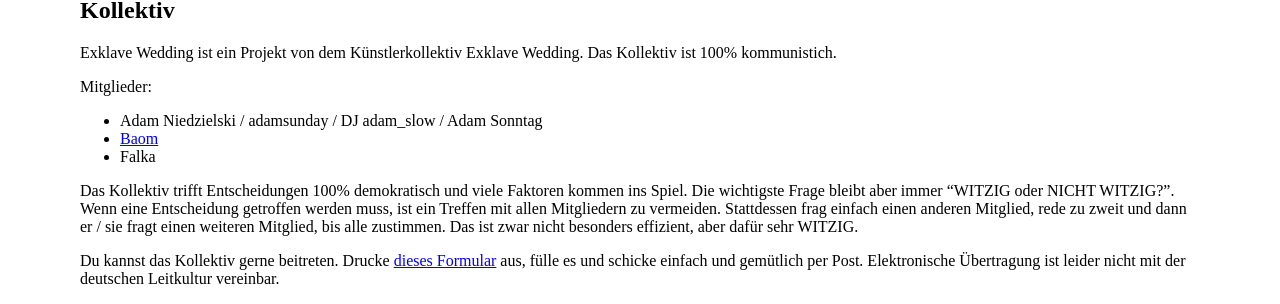
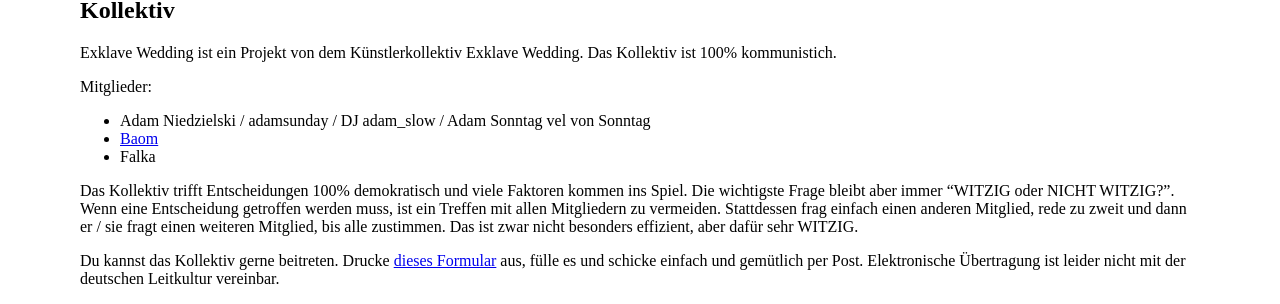
Before and after one commit to adamniedzielski/exklave-wedding, a Jekyll site: the page built from index.markdown, in a window 1280 px wide. Shown: the part 701-1005 px from the top of the page. Built offline with Jekyll 4.4.1, drawn with Linux system fonts in a browser that asks for light colours; our own code applies the rules of GitHub Pages for plain Markdown files.

Commit message:
Add important "von"

```diff
--- a/index.markdown
+++ b/index.markdown
@@ -47,7 +47,7 @@ Exklave Wedding ist ein Projekt von dem Künstlerkollektiv Exklave Wedding. Das
 
 Mitglieder:
 
-- Adam Niedzielski / adamsunday / DJ adam_slow / Adam Sonntag
+- Adam Niedzielski / adamsunday / DJ adam_slow / Adam Sonntag vel von Sonntag
 - [Baom](https://soundcloud.com/baommusic)
 - Falka
 
```
